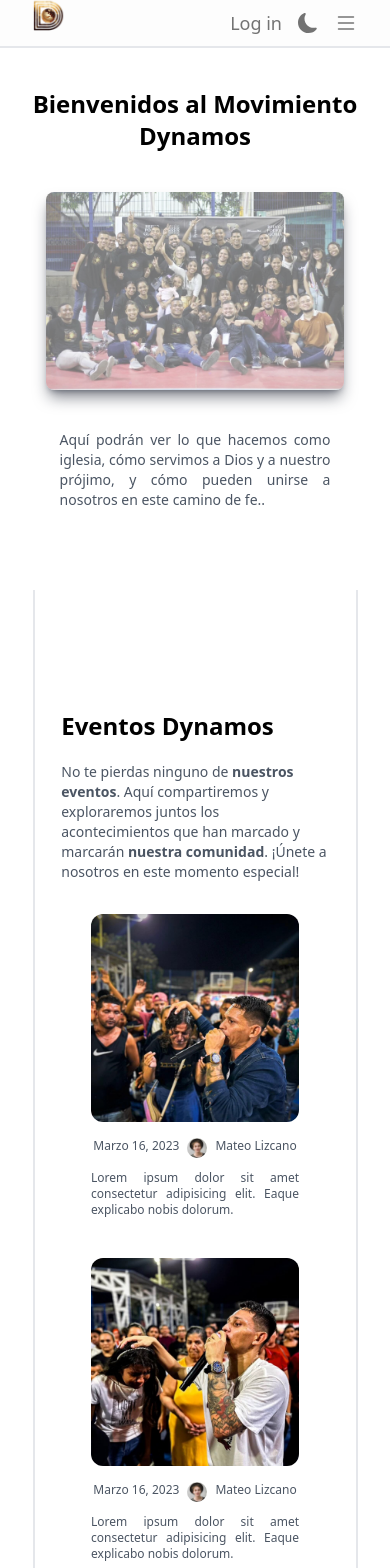
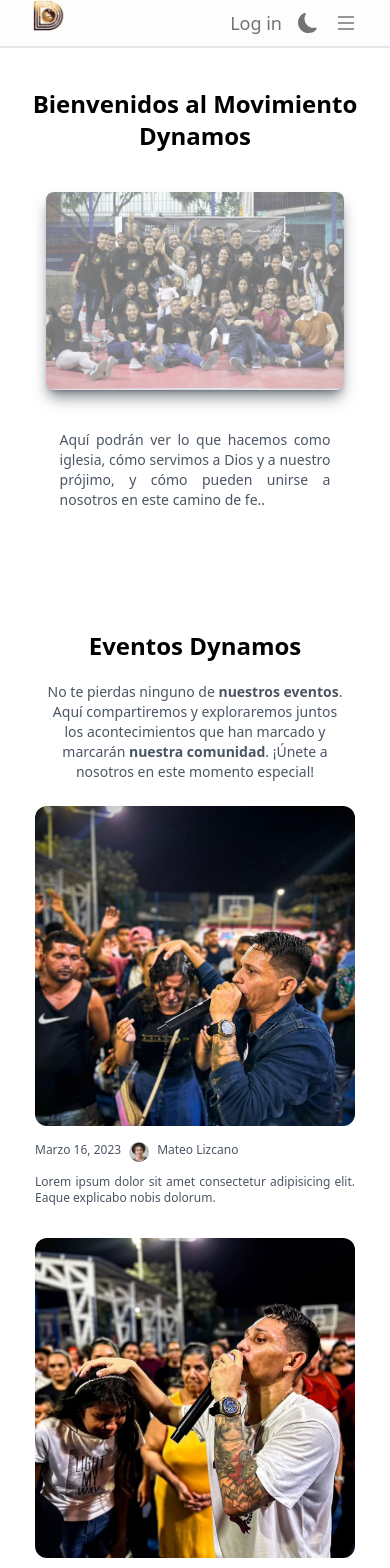
Before and after one commit to mateodevcode/dynamos-movimiento, a React (Vite) app: page /dynamos-movimiento/ in a window 390 px wide. Shown: the top 1568 px of the page. Built offline with nearby package versions, Linux system fonts and the light colour scheme.

Commit message:
Se configuro el el modo responsive de la pagina

```diff
--- a/src/components/Bienvenida.jsx
+++ b/src/components/Bienvenida.jsx
@@ -1,9 +1,12 @@
+import { useAuth } from '../context/AuthContext';
 import imagenPrincipal from '../img/imagen-principal.jpg'
 
 function Bienvenida() {
 
+  const { mostrarMenu } = useAuth();
+
   return (
-    <div className={`flex w-full justify-center items-center`}>
+    <div className={`flex w-full justify-center items-center dark:bg-gray-900 ${mostrarMenu ? "pt-0" : "pt-10"}`}>
       <div className="w-10/12 flex md:flex-row md:pt-32 md:pb-24 sm:flex-col sm:justify-center sm:items-center">
         <div className="flex flex-col md:w-11/12 md:text-left md:m-10 md:mt-32 sm:mt-12">
           <h2 className="md:text-6xl md:text-left font-bold md:mb-10 sm:text-2xl sm:text-center sm:mb-10 dark:text-white">
--- a/src/components/EnlacesIconsFooter.jsx
+++ b/src/components/EnlacesIconsFooter.jsx
@@ -25,13 +25,13 @@
         to="https://www.facebook.com/profile.php?id=100092449118564"
         target="_blank"
       >
-        <BsFacebook className="md:mx-5 sm:mx-2 md:text-3xl sm:text-base cursor-pointer hover:text-blue-600 " />
+        <BsFacebook className="md:mx-5 sm:mx-2 md:text-3xl sm:text-base cursor-pointer hover:text-blue-600 hover:bg-white hover:rounded-full" />
       </Link>
       <Link
         to="https://www.tiktok.com/@dynamosoficial?_t=8hH10TZO0FJ&_r=1"
         target="_blank"
       >
-        <BsTiktok className="md:mx-5 sm:mx-2 md:text-3xl sm:text-base cursor-pointer hover:text-black " />
+        <BsTiktok className="md:mx-5 sm:mx-2 md:text-3xl sm:text-base cursor-pointer" />
       </Link>
       <Link
         to="https://www.instagram.com/dynamos_oficial/?igshid=MzMyNGUyNmU2YQ%3D%3D"
--- a/src/components/Eventos.jsx
+++ b/src/components/Eventos.jsx
@@ -1,14 +1,17 @@
-import '../App.css'
+import "../App.css";
 import eventoDynamo from "../data/eventoDynamo.js";
 
 function Eventos() {
-
   return (
-    <div className={`w-full flex flex-col justify-center items-center`}>
-      <div className="flex flex-col justify-center items-center w-10/12 border-b-2 border-x-2 border-gray-200">
-      <div className="md:w-11/12 sm:w-10/12 md:mt-32 sm:mt-20">
-        <h3 className="md:text-5xl font-bold dark:text-white md:mb-10 sm:text-2xl sm:mt-10 sm:mb-5">Eventos Dynamos</h3>
-        <p className="md:mb-10 md:text-2xl sm:text-sm sm:mb-3 text-gray-600 dark:text-gray-300">
+    <div
+      className={`w-full flex flex-col justify-center items-center dark:bg-gray-900`}
+    >
+      <div className="flex flex-col justify-center items-center w-10/12">
+        <div className="md:w-11/12 sm:w-11/12">
+          <h3 className="md:text-5xl font-bold dark:text-white md:mb-10 sm:text-2xl sm:mt-10 sm:mb-5 sm:text-center">
+            Eventos Dynamos
+          </h3>
+          <p className="md:mb-10 md:text-2xl sm:text-sm sm:mb-3 text-gray-600 dark:text-gray-300 sm:text-center">
             No te pierdas ninguno de <strong>nuestros eventos</strong>. Aquí
             compartiremos y exploraremos juntos los acontecimientos que han
             marcado y marcarán <strong>nuestra comunidad</strong>. ¡Únete a
@@ -24,17 +27,21 @@
 }
 
 const CardEvento = () => {
-
   return eventoDynamo.map((valor, i) => {
     return (
-      <div key={i} className="flex justify-center items-center sm:m-3 text-gray-600 dark:text-gray-300">
-        <div className={`flex flex-col justify-center items-center md:p-4 rounded-md sm:p-2`} >
+      <div
+        key={i}
+        className="flex justify-center items-center sm:m-3 text-gray-600 dark:text-gray-300 sm:mb-5"
+      >
+        <div
+          className={`flex flex-col justify-center items-center md:p-4 rounded-md`}
+        >
           <img
             src={valor.img}
             alt={`evento ${valor.titulo}`}
-            className="md:w-80 rounded-xl mb-4 sm:w-52"
+            className="w-80 rounded-xl mb-4"
           />
-          <div className="flex flex-col justify-center items-center">
+          <div className="flex flex-col justify-center items-start">
             <div className="flex mb-3">
               <p className={`md:text-lg sm:text-xs`}>{valor.fecha}</p>
               <img
@@ -42,9 +49,15 @@
                 alt={`Imagen de ${valor.creador}`}
                 className="md:w-7 rounded-full md:mx-4 sm:mx-2 sm:w-5"
               />
-              <p className={`md:text-lg dark:text-gray-300 sm:text-xs `}>{valor.creador}</p>
+              <p className={`md:text-lg dark:text-gray-300 sm:text-xs `}>
+                {valor.creador}
+              </p>
             </div>
-            <p className={`md:w-80 md:text-lg sm:text-justify sm:text-xs sm:w-52 `}>{valor.titulo}</p>
+            <p
+              className={`md:w-80 md:text-lg sm:text-justify sm:text-xs sm:w-80 `}
+            >
+              {valor.titulo}
+            </p>
           </div>
         </div>
       </div>
--- a/src/components/MenuHamburguesa.jsx
+++ b/src/components/MenuHamburguesa.jsx
@@ -6,7 +6,7 @@
   const { mostrarMenu } = useAuth();
 
   return (
-    <div className={`w-full flex flex-col justify-center items-start lg:hidden md:hidden mt-12 p-4 bg-gray-900/10 ${mostrarMenu ? "flex" : "hidden"}`}>
+    <div className={`w-full flex flex-col justify-center items-start lg:hidden md:hidden mt-12 p-4 bg-gray-900/10 dark:bg-gray-900 dark:text-gray-300 ${mostrarMenu ? "flex" : "hidden"}`}>
       {enlacesNavbar.map((enlace, index) => {
         return (
           <EnlaceNavbar key={index} nombre={enlace.nombre} ruta={enlace.ruta} />
--- a/src/components/Navbar.jsx
+++ b/src/components/Navbar.jsx
@@ -12,9 +12,9 @@
   const { onclickMenu } = useAuth();
 
   return (
-    <div className="flex flex-col justify-start items-start mb-10">
+    <div className="flex flex-col justify-start items-start">
       <div
-        className={`w-full h-12 flex flex-row items-center lg:justify-around md:justify-around sm:justify-between  dark:text-white border-gray-200 dark:border-gray-500 border-b-2 z-10 fixed dark:bg-gray-900 bg-gray-200/10`}
+        className={`w-full h-12 flex flex-row items-center lg:justify-around md:justify-around sm:justify-between dark:text-white border-gray-200 dark:border-gray-500 border-b-2 z-10 fixed dark:bg-gray-900 bg-gray-200/10`}
       >
         {/* Imagen principal */}
         <Link to={"/"}>
--- a/src/components/Team.jsx
+++ b/src/components/Team.jsx
@@ -30,7 +30,7 @@
   return teamDynamo.map((valor, i) => {
     return (
       <div
-        className={`flex md:max-h-96 md:w-96 rounded-2xl flex-col text-center justify-center items-center md:m-4 md:px-24 md:py-20 shadow-lg sm:max-h-80 sm:w-72 sm:m-4 sm:px-16 sm:py-12 dark:bg-gray-800 dark:shadow-cyan-500/50 bg-gray-100 shadow-cyan-900/50`}
+        className={`flex md:max-h-96 md:w-96 rounded-2xl flex-col text-center justify-center items-center md:m-4 md:px-24 md:py-20 sm:max-h-80 sm:w-72 sm:m-4 sm:px-16 sm:py-12 dark:bg-gray-800 shadow-lg dark:shadow-cyan-500/50 bg-gray-100 shadow-cyan-900/50`}
         key={i}
       >
         <img
--- a/src/components/Testimonios.jsx
+++ b/src/components/Testimonios.jsx
@@ -5,9 +5,11 @@
 } from "react-icons/bs";
 import { useState } from "react";
 import { useEffect } from "react";
+import { useAuth } from "../context/AuthContext";
 
 function Testimonios() {
   const [contador, setContador] = useState(0);
+  const { mostrarMenu } = useAuth();
 
   const onclickAdelante = () => {
     setContador(contador + 1);
@@ -28,9 +30,9 @@
   }, [contador]);
 
   return (
-    <div className={`w-full`}>
-      <div className="md:pt-32 sm:pt-20 ">
-        <h2 className="text-center md:text-6xl font-bold select-none dark:text-white  sm:text-3xl">
+    <div className={`w-full dark:bg-gray-900`}>
+      <div className={`${mostrarMenu ? "sm:mt-10": "pt-20"}`}>
+        <h2 className="text-center md:text-6xl font-bold select-none dark:text-white sm:text-3xl sm:mb-5">
           Nuestros Testimonios
         </h2>
         <div className="flex w-full justify-center items-center text-gray-600 dark:text-gray-300">
@@ -41,8 +43,7 @@
             />
           </div>
           <div
-            className={`md:w-8/12 md:h-96 flex md:flex-row sm:flex-col justify-center items-center md:mt-32 md:mb-40 select-none sm:mt-16 sm:mb-20 sm:w-9/12 sm:h-96 shadow-lg "bg-gray-800 shadow-cyan-500/50 "
-                `}
+            className={`md:w-8/12 md:h-96 flex md:flex-row sm:flex-col justify-center items-center md:mt-20 md:mb-40 select-none sm:mt-16 sm:mb-20 sm:w-9/12 sm:h-96 shadow-lg dark:shadow-cyan-500/50 shadow-cyan-900/50 sm:rounded-xl`}
           >
             <div className="md:mt-0 sm:-mt-24 md:-mb-0 sm:mb-5">
               <img
--- a/src/pages/HomePage.jsx
+++ b/src/pages/HomePage.jsx
@@ -8,7 +8,7 @@
 function HomePage() {
 
   return (
-    <div className="dark:bg-gray-900">
+    <div>
         <BarraDeNavegacion />
         <Bienvenida  />
         <Eventos  />
--- a/src/pages/TestimoniosPage.jsx
+++ b/src/pages/TestimoniosPage.jsx
@@ -6,7 +6,7 @@
 function TestimoniosPage() {
 
   return (
-    <div className="">
+    <div>
         <BarraDeNavegacion />
         <Testimonios />
         <Footer />
```
Lines whose indentation alone changed are shown as unchanged.
